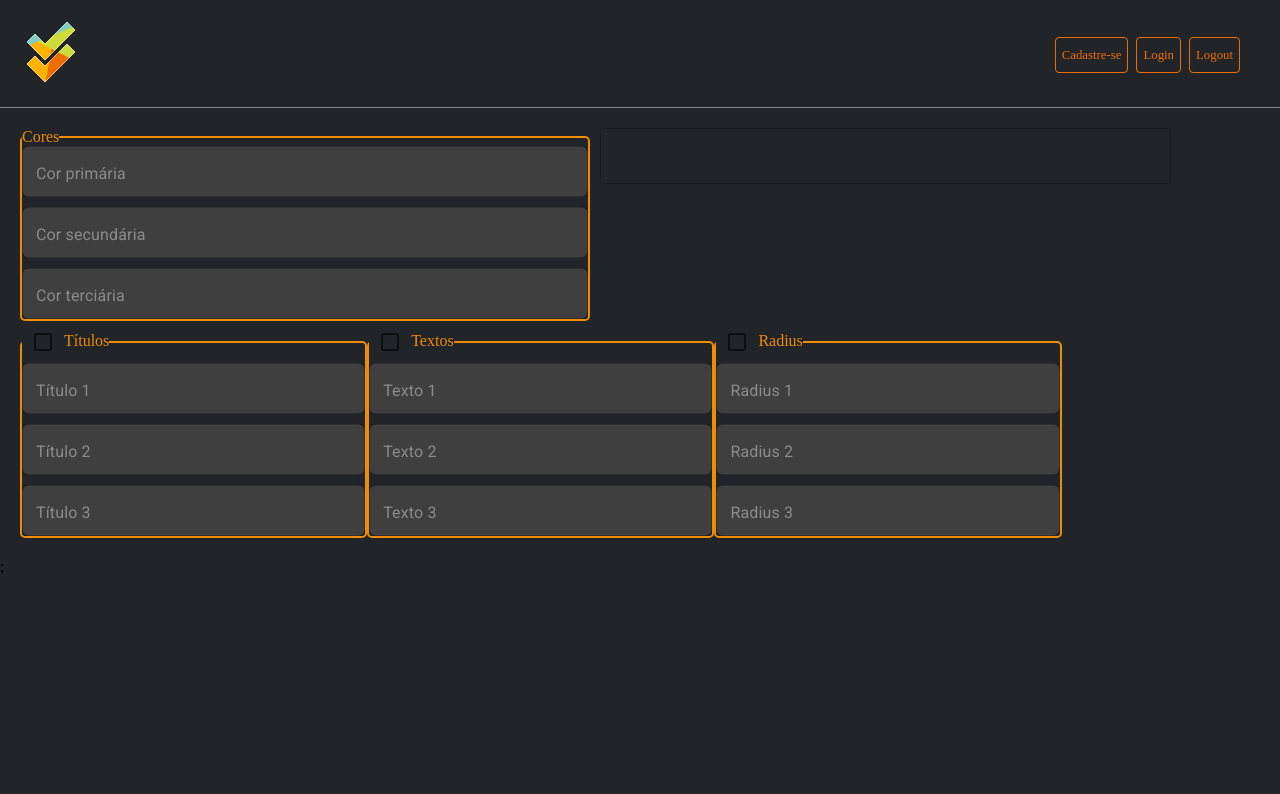
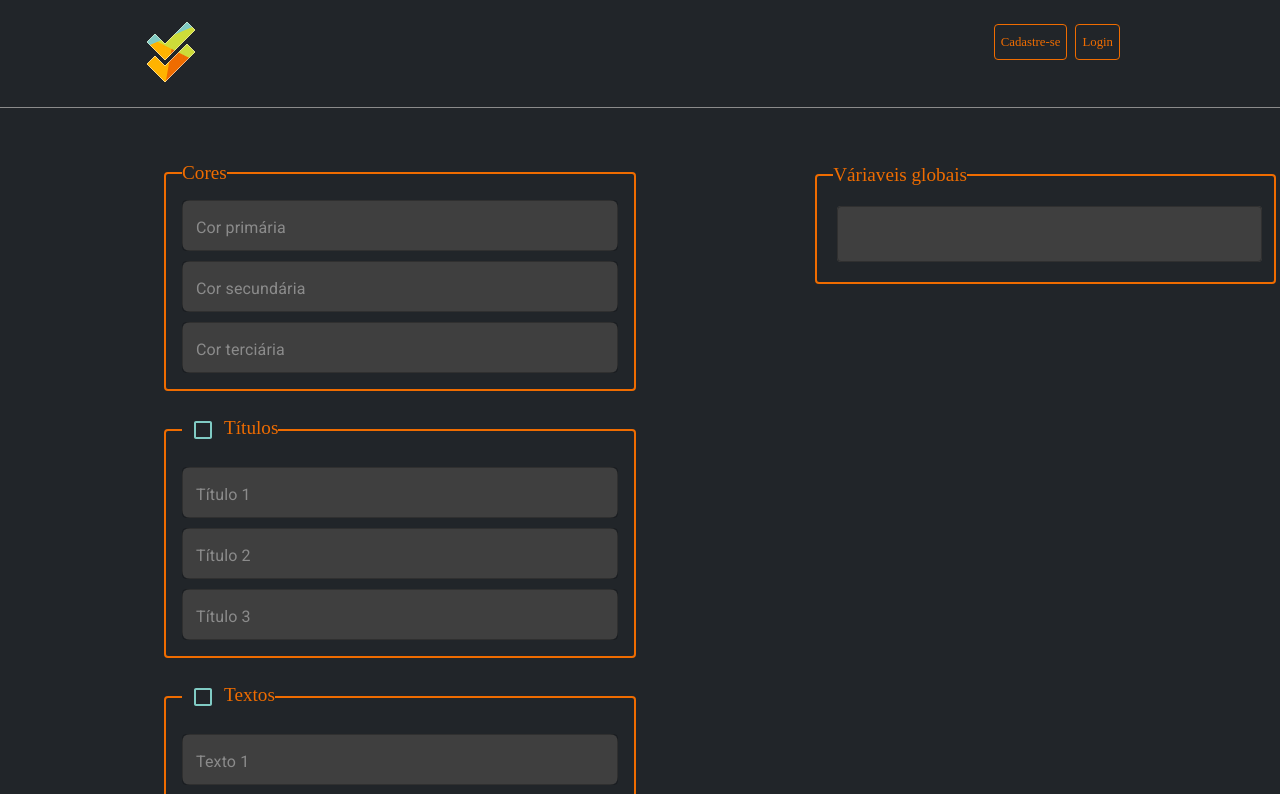
Before and after one commit to kenzieColors/nicole_equipe2_varify, a React (Vite) app: page / in a window 1280 px wide. Shown: the top 794 px of the page. Built offline with nearby package versions, Linux system fonts and the light colour scheme.

Commit message:
css landing, header alterados

```diff
--- a/src/components/Forms/VarForm/index.tsx
+++ b/src/components/Forms/VarForm/index.tsx
@@ -22,6 +22,7 @@ const VarForm = ({
         <>
           <legend>
             <Checkbox
+              className="check"
               onChange={() => {
                 setFormDisable(!formDisable);
               }}
--- a/src/components/Forms/VarForm/style.ts
+++ b/src/components/Forms/VarForm/style.ts
@@ -4,18 +4,30 @@ export const StyledFieldSet = styled.fieldset`
   display: flex;
   flex-direction: column;
 
-  border: 2px solid #ef8c00;
-  border-radius: 5px;
+  border: 2px solid var(--color-brand-4);
+  border-radius: var(--radius-default);
 
-  color: #ef8c00;
+  color: var(--color-brand-4);
 
+  padding: 1rem;
   width: 100%;
 
-  font-weight: 300;
+  margin: 4px;
+
+  font-weight: var(--font-weight-3);
 
   form {
     display: flex;
     flex-direction: column;
     gap: 10px;
   }
+
+  .check {
+    color: var(--color-brand-1);
+  }
+  @media (min-width: 769px) {
+    legend {
+      font-size: 1.2rem;
+    }
+  }
 `;
--- a/src/components/Header/index.tsx
+++ b/src/components/Header/index.tsx
@@ -1,8 +1,13 @@
 import { LogoLink, TopHeader, TopLink } from "./style";
 import varify from "../../assets/varify.png";
 
-const Header = () => (
+const Header = ({ children }) => {
+  return (
+
       <TopHeader>
+        {children}
+
+        {/* <div className="container">
       <div>
         <LogoLink to="/">
           <img src={varify} alt="" className="logo" />
@@ -14,10 +19,12 @@ const Header = () => (
         <TopLink href="/login">Login</TopLink>
         <TopLink href="/">Logout</TopLink>
 
-      {/* {<LandingPage/> ? <TopLink to="/register">Cadastre-se</TopLink>
-      <TopLink to="/login">Login</TopLink> :<TopLink to="/">Logout</TopLink>} */}
+        {<LandingPage/> ? <TopLink to="/register">Cadastre-se</TopLink>
+      <TopLink to="/login">Login</TopLink> :<TopLink to="/">Logout</TopLink>}
       </nav>
+    </div> */}
       </TopHeader>
   );
+};
 
 export default Header;
--- a/src/components/Header/style.ts
+++ b/src/components/Header/style.ts
@@ -3,12 +3,11 @@ import styled from "styled-components";
 
 export const TopHeader = styled.header`
   width: 100%;
-  max-width: 1380px;
+
   margin: 0 auto;
   padding: 20px;
 
-  background-color: #212529;
-  border-bottom: solid 1px #8b8b8b;
+  border-bottom: solid 1px var(--grey-600);
 
   display: flex;
   flex-direction: column;
@@ -18,6 +17,16 @@ export const TopHeader = styled.header`
 
   gap: 20px;
 
+  @media (min-width: 1000px) {
+    .container {
+      /* max-width: 1000px; */
+      width: 1000px;
+      margin: 0 auto;
+
+      display: flex;
+      justify-content: space-between;
+    }
+  }
   nav {
     padding: 12px;
   }
@@ -34,8 +43,7 @@ export const LogoLink = styled(Link)`
 `;
 
 export const TopLink = styled.a`
-  color: #ef6c00;
-  background-color: #212529;
+  color: var(--color-brand-4);
 
   text-decoration: none;
   font-size: 0.8rem;
@@ -45,9 +53,9 @@ export const TopLink = styled.a`
   margin-right: 8px;
 
   border-radius: 4px;
-  border: 1px solid #ef6c00;
+  border: 1px solid var(--color-brand-4);
   &:hover {
-    background-color: #ef6c00;
-    color: #303030;
+    background-color: var(--color-brand-4);
+    color: var(--grey-100);
   }
 `;
--- a/src/pages/LandingPage/index.tsx
+++ b/src/pages/LandingPage/index.tsx
@@ -6,6 +6,9 @@ import Input from "../../components/Forms/Input";
 import { VarContext } from "../../providers/VarContext";
 import { useCopyToClipboard } from "usehooks-ts";
 import TextField from "@mui/material/TextField";
+import { LogoLink, TopLink } from "../../components/Header/style";
+import varify from "../../assets/varify.png";
+
 const LandingPage = () => {
   const {
     colors,
@@ -21,7 +24,20 @@ const LandingPage = () => {
   const [value, copy] = useCopyToClipboard();
   return (
     <>
-      <Header />
+      <Header>
+        <div className="container">
+          <div>
+            <LogoLink to="/">
+              <img src={varify} alt="" className="logo" />
+            </LogoLink>
+          </div>
+
+          <nav>
+            <TopLink href="/register">Cadastre-se</TopLink>
+            <TopLink href="/login">Login</TopLink>
+          </nav>
+        </div>
+      </Header>
 
       <StyledMain>
         <div className="upperForms">
@@ -37,25 +53,8 @@ const LandingPage = () => {
             <Input label="Cor secundária" id="secondary" type="text"></Input>
             <Input label="Cor terciária" id="tertiary" type="text"></Input>
           </VarForm>
-          <TextField InputProps={{ readOnly: true }}>
-            {/* {colors?.primary ? `--color-primary: ${colors?.primary} ` : null}
-            {colors?.secondary
-              ? `--color-secondary: ${colors?.secondary}`
-              : null}
-            {colors?.tertiary ? `--color-tertiary: ${colors?.tertiary}` : null}
-            {colors?.tertiary ? `--color-tertiary: ${colors?.tertiary}` : null}
-            {titles?.size1 ? `--title-1: ${titles?.size1}` : null}
-            {titles?.size2 ? `--title-2: ${titles?.size2}` : null}
-            {titles?.size3 ? `--title-3: ${titles?.size3}` : null}
-            {texts?.size1 ? `--font-1: ${texts.size1}` : null}
-            {texts?.size2 ? `--font-2: ${texts.size2}` : null}
-            {texts?.size3 ? `--font-3: ${texts.size3}` : null}
-            {radius?.size1 ? `--radius-1: ${radius.size1} ` : null}
-            {radius?.size2 ? `--radius-2: ${radius.size2}` : null} */}
-            <button onClick={() => copy("teste")}>Teste</button>
-          </TextField>
-        </div>
-        <div className="lowerForms">
+
+          {/* <div className="lowerForms"> */}
           <VarForm
             checkbox
             onChangeFunction={(event) => {
@@ -97,7 +96,29 @@ const LandingPage = () => {
             <Input label="Radius 2" id="radiusSize-2" type="number"></Input>
             <Input label="Radius 3" id="radiusSize-3" type="number"></Input>
           </VarForm>
+          {/* </div> */}
         </div>
+
+        <fieldset className="titleBoxField">
+          <legend>Váriaveis globais</legend>
+          <TextField className="boxTextField" InputProps={{ readOnly: true }}>
+            {/* {colors?.primary ? `--color-primary: ${colors?.primary} ` : null}
+            {colors?.secondary
+              ? `--color-secondary: ${colors?.secondary}`
+              : null}
+            {colors?.tertiary ? `--color-tertiary: ${colors?.tertiary}` : null}
+            {colors?.tertiary ? `--color-tertiary: ${colors?.tertiary}` : null}
+            {titles?.size1 ? `--title-1: ${titles?.size1}` : null}
+            {titles?.size2 ? `--title-2: ${titles?.size2}` : null}
+            {titles?.size3 ? `--title-3: ${titles?.size3}` : null}
+            {texts?.size1 ? `--font-1: ${texts.size1}` : null}
+            {texts?.size2 ? `--font-2: ${texts.size2}` : null}
+            {texts?.size3 ? `--font-3: ${texts.size3}` : null}
+            {radius?.size1 ? `--radius-1: ${radius.size1} ` : null}
+            {radius?.size2 ? `--radius-2: ${radius.size2}` : null} */}
+            <button onClick={() => copy("teste")}>Teste</button>
+          </TextField>
+        </fieldset>
       </StyledMain>
     </>
   );
--- a/src/pages/LandingPage/style.ts
+++ b/src/pages/LandingPage/style.ts
@@ -1,28 +1,108 @@
 import styled from "styled-components";
+import { FieldSet } from "../../components/Forms/Input/style";
 
 export const StyledMain = styled.main`
   width: 100%;
-  max-width: 1380px;
+  max-width: 1000px;
+
+  height: 100vh;
   margin: 0 auto;
   padding: 20px;
 
-  background-color: #212529;
+  display: flex;
+  flex-direction: column;
 
   .upperForms {
     display: flex;
+    flex-wrap: wrap;
+
     gap: 10px;
   }
 
   .upperForms > fieldset,
   .upperForms > div {
-    width: 46%;
+    width: 100%;
   }
 
   .lowerForms {
     display: flex;
+    flex-direction: column;
   }
 
   .lowerForms > fieldset {
-    width: 28%;
+    width: 100%;
+  }
+
+  @media (min-width: 769px) {
+    flex-wrap: wrap;
+
+    gap: 6px;
+
+    .upperForms {
+      width: 50%;
+    }
+
+    .upperForms > fieldset,
+    .upperForms > div {
+      width: 100%;
+    }
+    /* .lowerForms > fieldset {
+      width: 28%;
+    } */
+  }
+
+  @media (min-width: 1000px) {
+    max-width: 1000px;
+    margin: 30px auto;
+  }
+
+  .titleBoxField {
+    display: flex;
+    flex-direction: column;
+
+    border: 2px solid var(--color-brand-4);
+    border-radius: var(--radius-default);
+
+    color: var(--color-brand-4);
+
+    padding: 1rem;
+    width: 100%;
+
+    margin: 4px;
+
+    font-weight: var(--font-weight-3);
+
+    @media (min-width: 769px) {
+      position: fixed;
+      width: 36%;
+      top: 160px;
+      right: 0;
+
+      legend {
+        font-size: 1.2rem;
+      }
+    }
+    .boxTextField {
+      background-color: var(--grey-300);
+      color: var(--grey-0);
+
+      border-radius: var(--radius-default);
+
+      margin: 4px;
+
+      width: 100%;
+      height: 100%;
+
+      div {
+        background-color: var(--grey-300);
+
+        width: 100%;
+        height: 100%;
+
+        color: var(--grey-0);
+
+        border-radius: var(--radius-default);
+      }
+    }
   }
 `;
--- a/src/pages/LoginPage/index.tsx
+++ b/src/pages/LoginPage/index.tsx
@@ -2,21 +2,36 @@
 import LoginForm from "../../components/Forms/LoginForm";
 // import StyledLoginPage from "../../components/Forms/LoginForm/style";
 import Header from "../../components/Header";
+import { LogoLink, TopLink } from "../../components/Header/style";
 import StyledLoginPage from "./style";
+import varify from "../../assets/varify.png";
 // import StyledLoginPage from "./style";
 
 const LoginPage = () => {
-  console.log()
+  console.log();
 
-  return(
+  return (
     <div>
-    <Header />
+      <Header>
+        <div className="container">
+          <div>
+            <LogoLink to="/">
+              <img src={varify} alt="" className="logo" />
+            </LogoLink>
+          </div>
+
+          <nav>
+            <TopLink href="/register">Cadastre-se</TopLink>
+          </nav>
+        </div>
+      </Header>
       <StyledLoginPage>
         <div className="container__loginForm">
           <h2 className="title-1">Faça seu login</h2>
           <LoginForm />
         </div>
       </StyledLoginPage>
-  </div>)
-}
+    </div>
+  );
+};
 export default LoginPage;
--- a/src/pages/RegisterPage/index.tsx
+++ b/src/pages/RegisterPage/index.tsx
@@ -3,11 +3,25 @@ import { Link } from "react-router-dom";
 import RegisterForm from "../../components/Forms/RegisterForm";
 import Header from "../../components/Header";
 import StyledRegisterPage from "./style";
+import varify from "../../assets/varify.png";
+import { LogoLink, TopLink } from "../../components/Header/style";
 
 const RegisterPage = () => {
   return (
     <>
-      <Header />
+      <Header>
+        <div className="container">
+          <div>
+            <LogoLink to="/">
+              <img src={varify} alt="" className="logo" />
+            </LogoLink>
+          </div>
+
+          <nav>
+            <TopLink href="/login">Login</TopLink>
+          </nav>
+        </div>
+      </Header>
       <StyledRegisterPage>
         <div className="container__registerForm">
           <h2 className="title-1">Crie sua conta</h2>
--- a/src/style/globalStyle.ts
+++ b/src/style/globalStyle.ts
@@ -71,8 +71,9 @@ export const GlobalStyle = createGlobalStyle`
 
   body{
     background-color: #212529;
-    overflow-x: hidden;
-    overflow-y: hidden;
+    /* overflow-x: hidden;
+    overflow-y: hidden; */
+    height: 100vh;
   }
 
   button{
```
Lines whose indentation alone changed are shown as unchanged.
